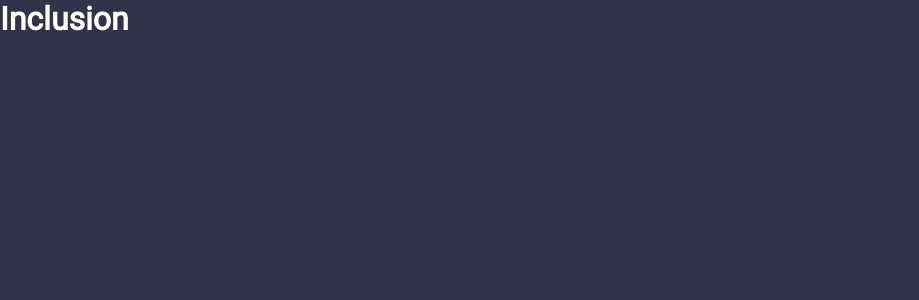
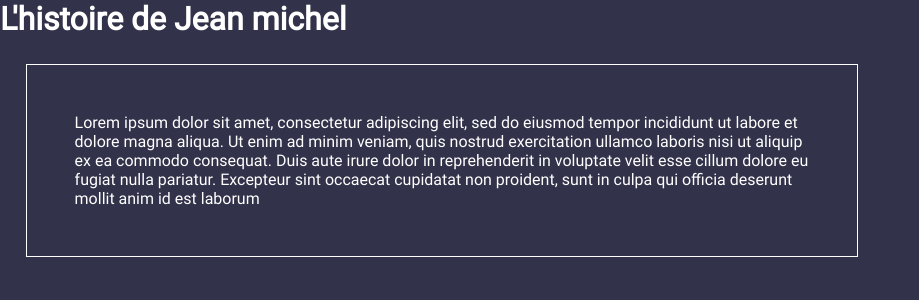
Before and after one commit to wilderLPM/Hackaton-Inclusion, a React (Vite) app in the folder client/: page / in a window 1280 px wide. Shown: the top 300 px of the page, without its empty margins (0-919 px from the left). Built offline with nearby package versions, Linux system fonts and the light colour scheme.

Commit message:
added testimony component

```diff
--- /dev/null
+++ b/client/src/components/testimony/Testimony.css
@@ -0,0 +1,6 @@
+#testominyDiv {
+  border: solid white 1px;
+  padding: 3em;
+  width: 65%;
+  margin: 2%;
+}
--- /dev/null
+++ b/client/src/components/testimony/Testimony.jsx
@@ -0,0 +1,9 @@
+import "./Testimony.css"
+
+export default function Testimony() {
+  return (
+    <div id="testominyDiv">
+      <p id="testimonyText"> Lorem ipsum dolor sit amet, consectetur adipiscing elit, sed do eiusmod tempor incididunt ut labore et dolore magna aliqua. Ut enim ad minim veniam, quis nostrud exercitation ullamco laboris nisi ut aliquip ex ea commodo consequat. Duis aute irure dolor in reprehenderit in voluptate velit esse cillum dolore eu fugiat nulla pariatur. Excepteur sint occaecat cupidatat non proident, sunt in culpa qui officia deserunt mollit anim id est laborum </p>
+    </div>
+  );
+}
--- a/client/src/pages/HomePage.jsx
+++ b/client/src/pages/HomePage.jsx
@@ -1,3 +1,10 @@
-export default function HomePage(){
-    return (<h1>Inclusion</h1>);
+import Testimony from "../components/testimony/Testimony";
+
+export default function HomePage() {
+  return (
+    <>
+      <h1>L'histoire de Jean michel</h1>
+      <Testimony />
+    </>
+  );
 }
```
